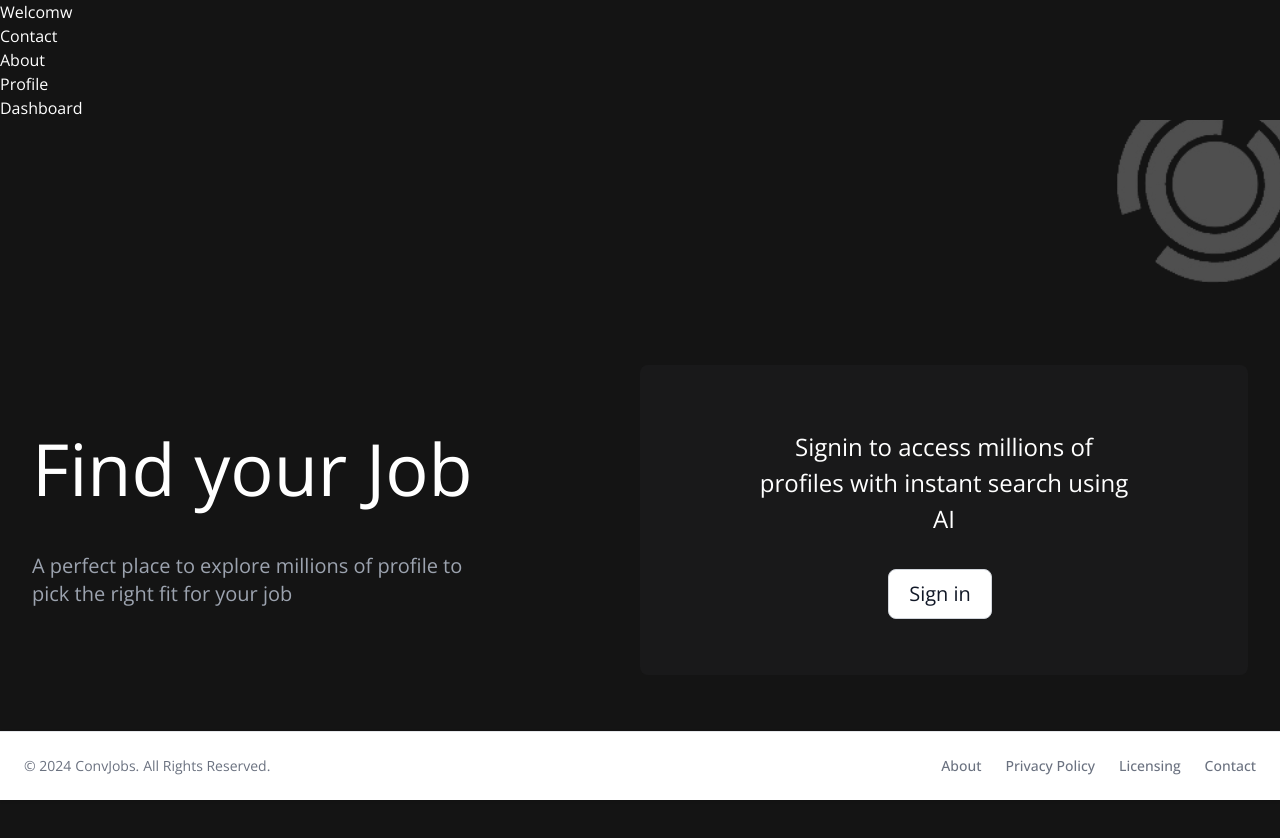
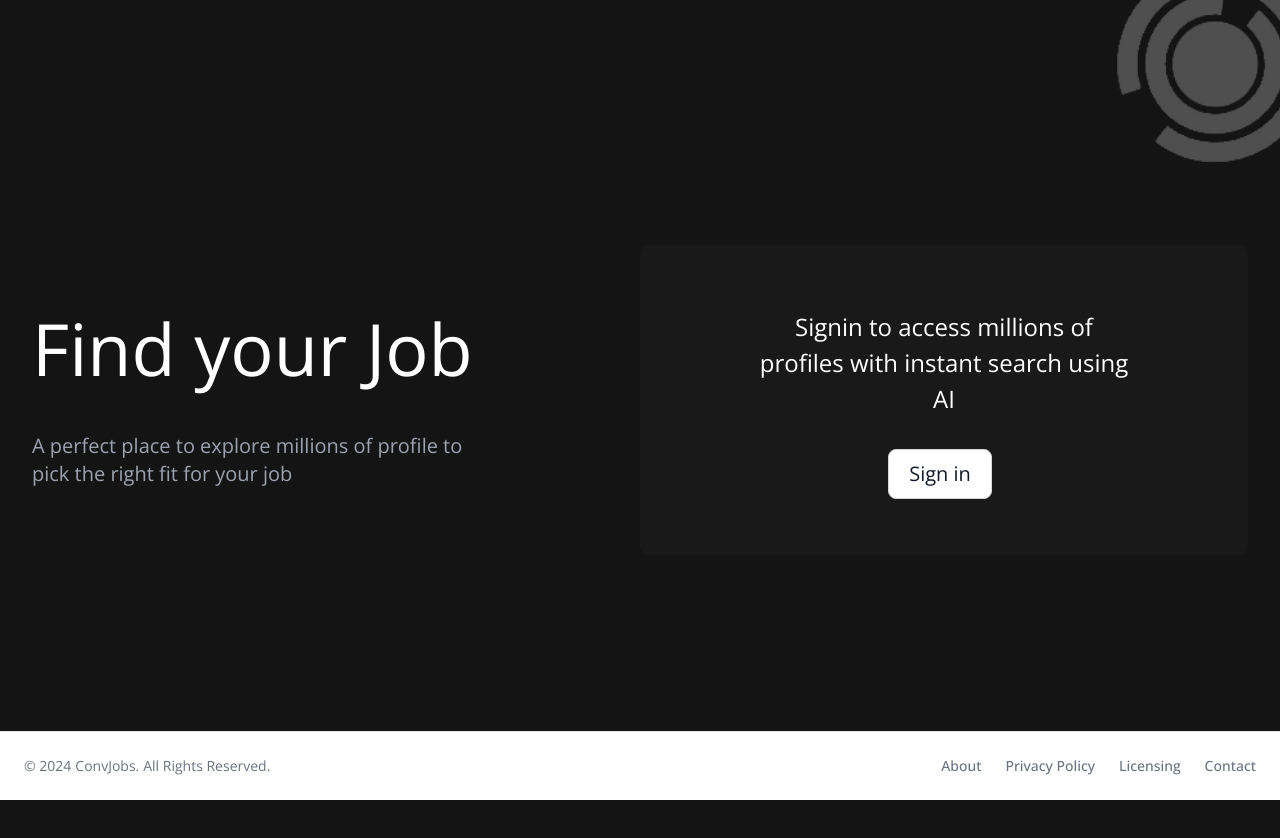
Before and after one commit to mithileshchellappan/convjobs, a React (Vite) app: page /login in a window 1280 px wide. Shown: the top 838 px of the page. After the commit the page ends 800 px from the top, so only its background shows below. Built offline with nearby package versions, Linux system fonts and the light colour scheme; no server answers.

Commit message:
Remove Navigation component from App.tsx

```diff
--- a/src/App.tsx
+++ b/src/App.tsx
@@ -8,7 +8,6 @@ import MyProfile from "./pages/profile/profile";
 export default function App() {
   return (
     <Router>
-        <Navigation />
       <Routes>
         <Route path="/login" Component={Login} />
         <Route path="/dashboard" Component={Dashboard} />
@@ -20,17 +19,3 @@ export default function App() {
     </Router>
   );
 }
-
-const Navigation=()=> {
-  return (
-    <nav>
-      <ul>
-        <li><Link to="/">Welcomw</Link></li>
-        <li><Link to="/login">Contact</Link></li>
-        <li><Link to="/about">About</Link></li>
-        <li><Link to="/profile">Profile</Link></li>
-        <li><Link to="/dashboard">Dashboard</Link></li>
-      </ul>
-    </nav>
-  );
-}
```
